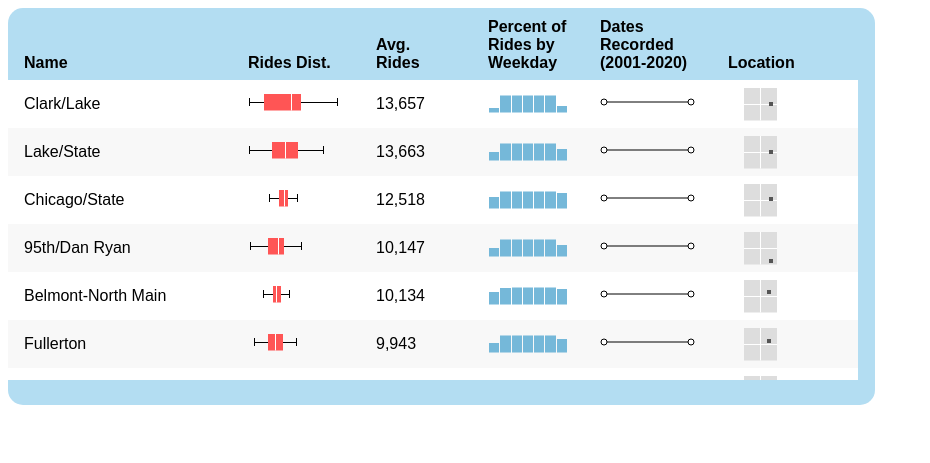
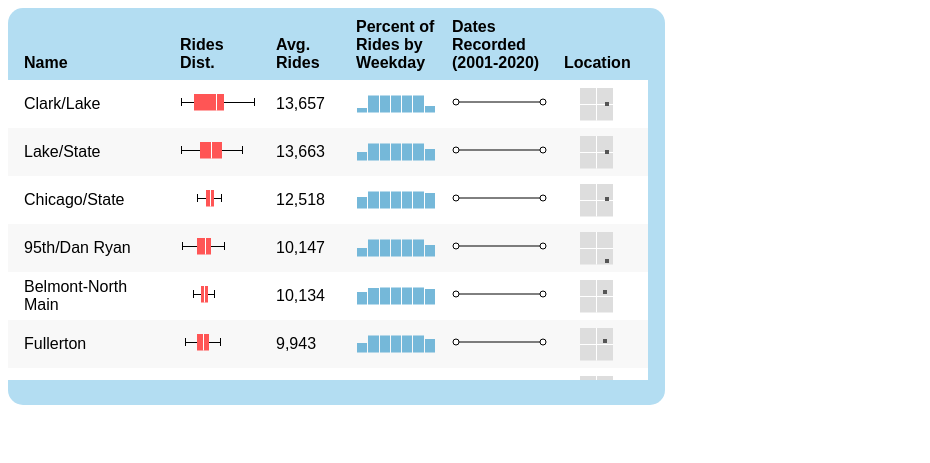
Before and after one commit to travisdoesmath/cta-ridership, a Flask app: page / in a window 1280 px wide. Shown: the top 463 px of the page, without its empty margins (0-930 px from the left). Run offline with Flask 2, Linux system fonts and the light colour scheme; parts of the project's set-up code (start-up, migrations or seed data) failed here and were passed over.

Commit message:
reduced spacing

```diff
--- a/static/css/style.css
+++ b/static/css/style.css
@@ -20,7 +20,7 @@ body {
 .table-header>div,
 .table-row>div {
     display:inline-block;
-    margin: 0 1rem;
+    margin-left: 1rem;
 }
 
 .table-row:nth-child(2n+1) {
--- a/static/js/main.js
+++ b/static/js/main.js
@@ -1,14 +1,14 @@
 let globalValues = {};
 
 let tableConfig = {
-    'width': 850,
+    'width': 640,
     'height': 300,
     'columns': [
         {
             'name': 'Name',
             'type': 'string',
             'data': x => x.name,
-            'width': 192
+            'width': 140
         },
         {
             'name': 'Rides Dist.',
@@ -20,14 +20,14 @@ let tableConfig = {
                     'q3': x.rides_q3,
                 }
             },
-            'width': 96,
+            'width': 80,
             'sortValue': x => x.rides_median
         },
         {
             'name': 'Avg. Rides',
             'type': 'number',
             'data': x => x.rides_mean,
-            'width': 80,
+            'width': 64,
             'format': x => x.toLocaleString(undefined, {maximumFractionDigits: 0})
         },
         {
```
